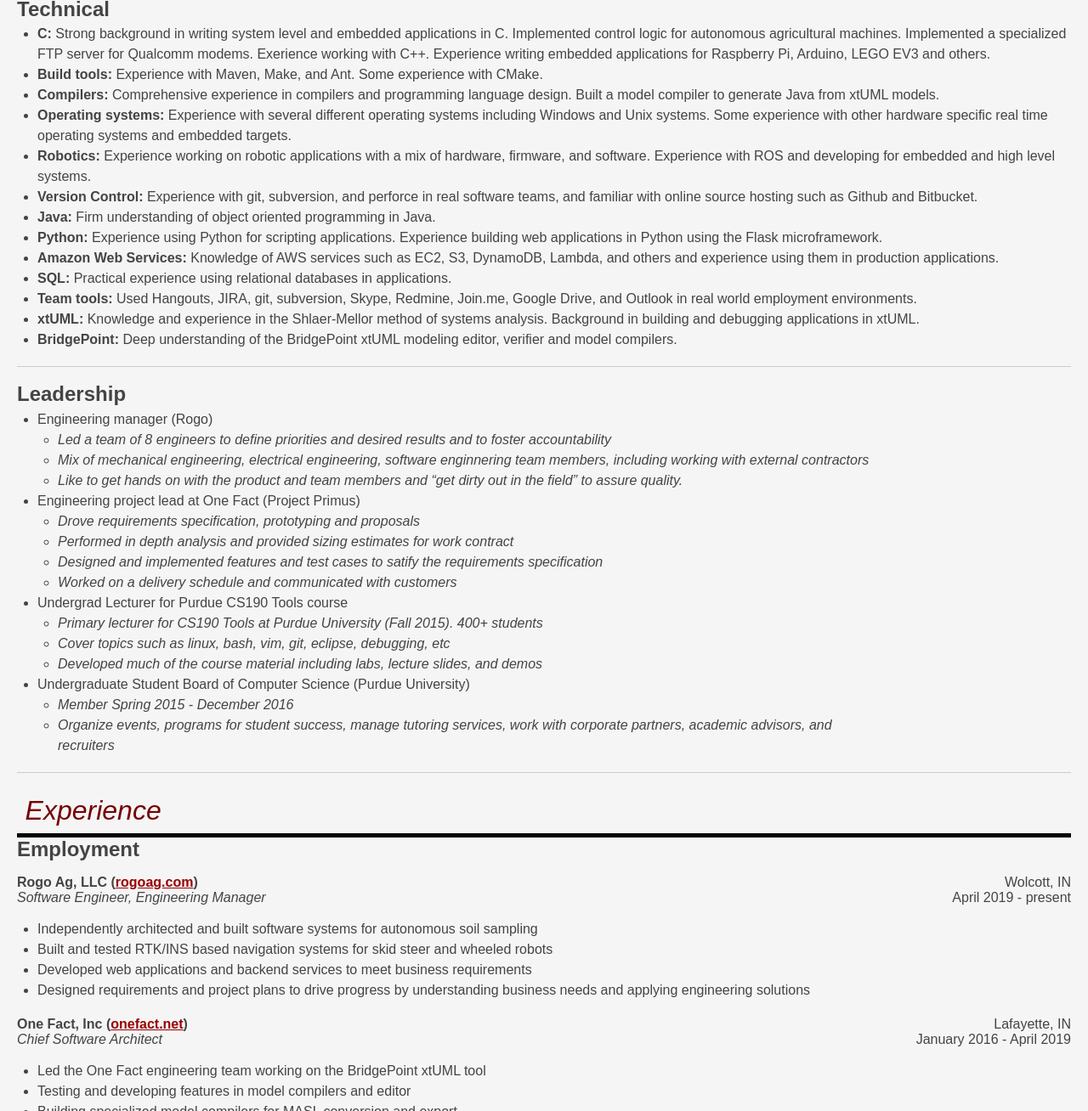
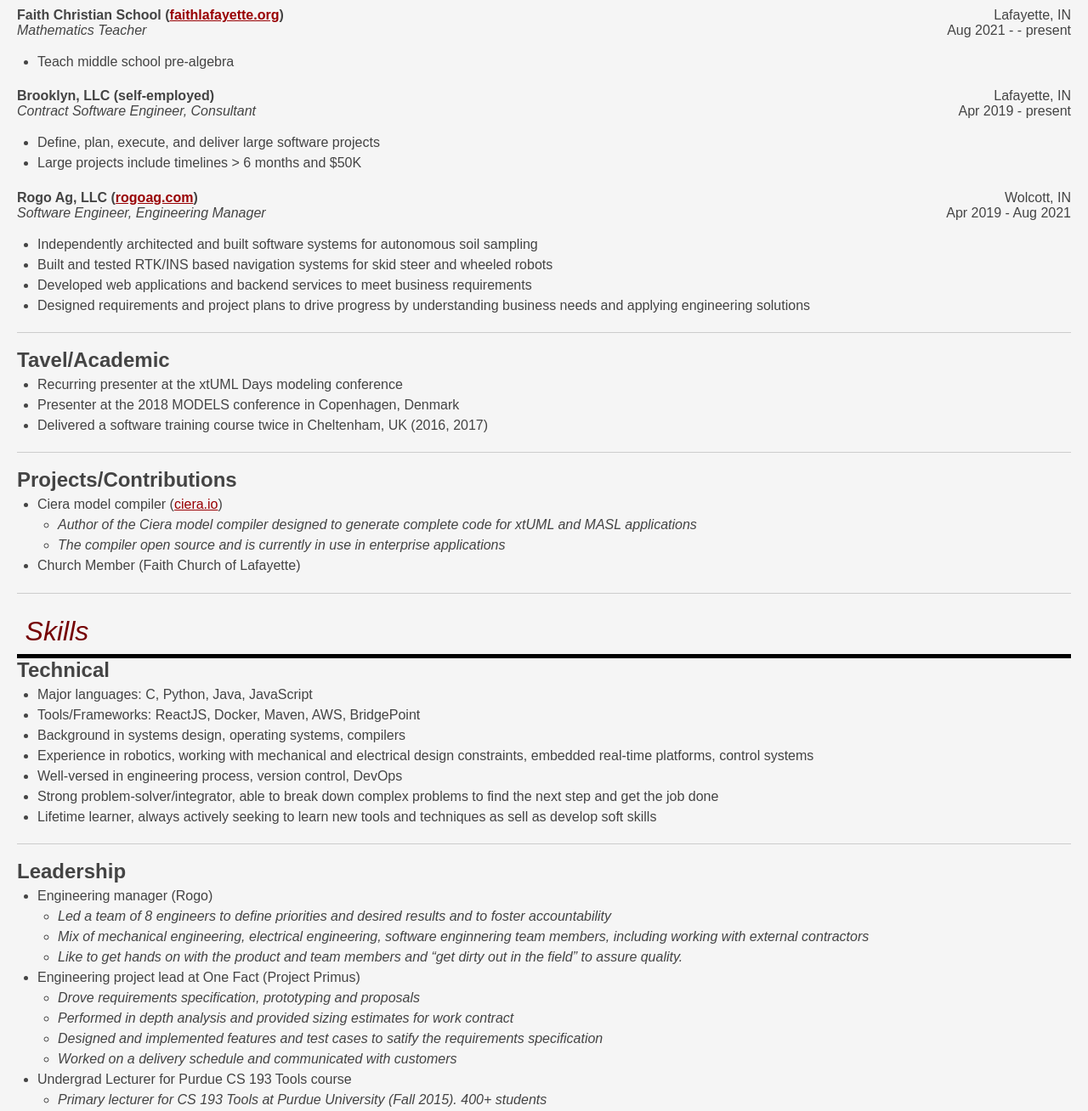
Before and after one commit to leviathan747/resume, a plain HTML site: page docs/index.html in a window 1280 px wide. Shown: the part 439-1747 px from the top of the page at 85% size. Drawn offline with Linux system fonts and the light colour scheme.

Commit message:
AUTO COMMIT: resume generated at Tue Mar 29 15:41:18 EDT 2022

```diff
--- a/docs/index.html
+++ b/docs/index.html
@@ -525,15 +525,87 @@ dl em {
 
 <hr />
 
-<h3>Education</h3>
+<h3>Experience</h3>
 
-<h4>Purdue University</h4>
+<h4>Employment</h4>
 
-<pre><code class="right-align">December 2016
+<pre><code class="right-text-align">Lafayette, IN
+Jan 2016 - Apr 2019
+Mar 2022 - present
 </code></pre>
 
-<p><strong>Bachelor of Science in Computer Science</strong><br />
-<em>focus in Systems and Software Engineering</em></p>
+<p><strong>One Fact, Inc (<a href="http://onefact.net">onefact.net</a>)</strong><br />
+<em>Software Engineer, Software Architect</em></p>
+
+<ul>
+<li>Lead the One Fact engineering team in developing xtUML modeling and code
+generation tools</li>
+<li>Responsible for projects, work with contractors, interact with clients</li>
+<li>Present and represent the company in meetings with clients and conference</li>
+</ul>
+
+<pre><code class="right-text-align">Lafayette, IN
+Aug 2021 - - present
+</code></pre>
+
+<p><strong>Faith Christian School (<a href="https://www.faithlafayette.org/school">faithlafayette.org</a>)</strong><br />
+<em>Mathematics Teacher</em></p>
+
+<ul>
+<li>Teach middle school pre-algebra</li>
+</ul>
+
+<pre><code class="right-text-align">Lafayette, IN
+Apr 2019 - present
+</code></pre>
+
+<p><strong>Brooklyn, LLC (self-employed)</strong><br />
+<em>Contract Software Engineer, Consultant</em></p>
+
+<ul>
+<li>Define, plan, execute, and deliver large software projects</li>
+<li>Large projects include timelines > 6 months and $50K</li>
+</ul>
+
+<pre><code class="right-text-align">Wolcott, IN
+Apr 2019 - Aug 2021
+</code></pre>
+
+<p><strong>Rogo Ag, LLC (<a href="https://rogoag.com">rogoag.com</a>)</strong><br />
+<em>Software Engineer, Engineering Manager</em></p>
+
+<ul>
+<li>Independently architected and built software systems for autonomous soil sampling</li>
+<li>Built and tested RTK/INS based navigation systems for skid steer and wheeled robots</li>
+<li>Developed web applications and backend services to meet business requirements</li>
+<li>Designed requirements and project plans to drive progress by understanding
+business needs and applying engineering solutions</li>
+</ul>
+
+<hr />
+
+<h4>Tavel/Academic</h4>
+
+<ul>
+<li>Recurring presenter at the xtUML Days modeling conference</li>
+<li>Presenter at the 2018 MODELS conference in Copenhagen, Denmark</li>
+<li>Delivered a software training course twice in Cheltenham, UK (2016, 2017)</li>
+</ul>
+
+<hr />
+
+<h4>Projects/Contributions</h4>
+
+<ul>
+<li>Ciera model compiler (<a href="https://ciera.io">ciera.io</a>)
+
+<ul>
+<li>Author of the Ciera model compiler designed to generate complete code for
+xtUML and MASL applications</li>
+<li>The compiler open source and is currently in use in enterprise applications</li>
+</ul></li>
+<li>Church Member (Faith Church of Lafayette)</li>
+</ul>
 
 <hr />
 
@@ -542,35 +614,16 @@ dl em {
 <h4>Technical</h4>
 
 <ul>
-<li><strong>C:</strong> Strong background in writing system level and embedded applications in
-C. Implemented control logic for autonomous agricultural machines.
-Implemented a specialized FTP server for Qualcomm modems. Exerience working
-with C++. Experience writing embedded applications for Raspberry Pi, Arduino,
-LEGO EV3 and others.</li>
-<li><strong>Build tools:</strong> Experience with Maven, Make, and Ant. Some experience with CMake.</li>
-<li><strong>Compilers:</strong> Comprehensive experience in compilers and programming language
-design. Built a model compiler to generate Java from xtUML models.</li>
-<li><strong>Operating systems:</strong> Experience with several different operating systems
-including Windows and Unix systems. Some experience with other hardware
-specific real time operating systems and embedded targets.</li>
-<li><strong>Robotics:</strong> Experience working on robotic applications with a mix of
-hardware, firmware, and software. Experience with ROS and developing for
-embedded and high level systems.</li>
-<li><strong>Version Control:</strong> Experience with git, subversion, and perforce in real
-software teams, and familiar with online source hosting such as Github and
-Bitbucket.</li>
-<li><strong>Java:</strong> Firm understanding of object oriented programming in Java.</li>
-<li><strong>Python:</strong> Experience using Python for scripting applications. Experience
-building web applications in Python using the Flask microframework.</li>
-<li><strong>Amazon Web Services:</strong> Knowledge of AWS services such as EC2, S3, DynamoDB,
-Lambda, and others and experience using them in production applications.</li>
-<li><strong>SQL:</strong> Practical experience using relational databases in applications.</li>
-<li><strong>Team tools:</strong> Used Hangouts, JIRA, git, subversion, Skype, Redmine,
-Join.me, Google Drive, and Outlook in real world employment environments.</li>
-<li><strong>xtUML:</strong> Knowledge and experience in the Shlaer-Mellor method of systems
-analysis. Background in building and debugging applications in xtUML.</li>
-<li><strong>BridgePoint:</strong> Deep understanding of the BridgePoint xtUML modeling editor,
-verifier and model compilers.</li>
+<li>Major languages: C, Python, Java, JavaScript</li>
+<li>Tools/Frameworks: ReactJS, Docker, Maven, AWS, BridgePoint</li>
+<li>Background in systems design, operating systems, compilers</li>
+<li>Experience in robotics, working with mechanical and electrical design
+constraints, embedded real-time platforms, control systems</li>
+<li>Well-versed in engineering process, version control, DevOps</li>
+<li>Strong problem-solver/integrator, able to break down complex problems to find
+the next step and get the job done</li>
+<li>Lifetime learner, always actively seeking to learn new tools and techniques
+as sell as develop soft skills</li>
 </ul>
 
 <hr />
@@ -597,105 +650,33 @@ in the field&#8221; to assure quality.</li>
 specification</li>
 <li>Worked on a delivery schedule and communicated with customers</li>
 </ul></li>
-<li>Undergrad Lecturer for Purdue CS190 Tools course
+<li>Undergrad Lecturer for Purdue CS 193 Tools course
 
 <ul>
-<li>Primary lecturer for CS190 Tools at Purdue University (Fall 2015). 400+ students</li>
+<li>Primary lecturer for CS 193 Tools at Purdue University (Fall 2015). 400+ students</li>
 <li>Cover topics such as linux, bash, vim, git, eclipse, debugging, etc</li>
 <li>Developed much of the course material including labs, lecture slides, and demos</li>
-</ul></li>
-<li>Undergraduate Student Board of Computer Science (Purdue University)
-
-<ul>
-<li>Member Spring 2015 - December 2016</li>
-<li>Organize events, programs for student success, manage tutoring services,
-work with corporate partners, academic advisors, and recruiters</li>
 </ul></li>
 </ul>
 
 <hr />
 
-<h3>Experience</h3>
+<h3>Education</h3>
 
-<h4>Employment</h4>
+<h4>Purdue University</h4>
 
-<pre><code class="right-text-align">Wolcott, IN
-April 2019 - present
+<pre><code class="right-align">Dec 2016
 </code></pre>
 
-<p><strong>Rogo Ag, LLC (<a href="https://rogoag.com">rogoag.com</a>)</strong><br />
-<em>Software Engineer, Engineering Manager</em></p>
+<p><strong>Bachelor of Science in Computer Science</strong><br />
+<em>focus in Systems and Software Engineering</em></p>
 
 <ul>
-<li>Independently architected and built software systems for autonomous soil sampling</li>
-<li>Built and tested RTK/INS based navigation systems for skid steer and wheeled robots</li>
-<li>Developed web applications and backend services to meet business requirements</li>
-<li>Designed requirements and project plans to drive progress by understanding
-business needs and applying engineering solutions</li>
-</ul>
-
-<pre><code class="right-text-align">Lafayette, IN
-January 2016 - April 2019
-</code></pre>
-
-<p><strong>One Fact, Inc (<a href="http://onefact.net">onefact.net</a>)</strong><br />
-<em>Chief Software Architect</em></p>
-
-<ul>
-<li>Led the One Fact engineering team working on the BridgePoint xtUML tool</li>
-<li>Testing and developing features in model compilers and editor</li>
-<li>Building specialized model compilers for MASL conversion and export</li>
-</ul>
-
-<pre><code class="right-text-align">Boulder, CO
-May 2015 - August 2015
-</code></pre>
-
-<p><strong>Qualcomm Technologies, Inc (<a href="http://qualcomm.com">qualcomm.com</a>)</strong><br />
-<em>Interim Engineering Intern</em></p>
-
-<ul>
-<li>Worked for modem data services on the protocols team</li>
-<li>Implemented a specialized FTP server for testing data throughputs on various
-interfaces</li>
-<li>Worked extensively in testing on target builds running Android</li>
-</ul>
-
-<hr />
-
-<h4>Tavel/Academic</h4>
-
-<ul>
-<li>Three time presenter at the xtUML Days modeling conference (2017
-Linköping, Sweden; 2018 Copenhagen, Denmark, 2019 Cheltenham, UK)</li>
-<li>Presented a technology demo at the 2018 MODELS conference in Copenhagen,
-Denmark</li>
-<li>Delivered a software training course twice in Cheltenham, UK (2016, 2017)</li>
-</ul>
-
-<hr />
-
-<h4>Projects</h4>
-
-<ul>
-<li>ciera model compiler
-
-<ul>
-<li>Working on a model compiler to generate Java for xtUML application models</li>
-<li>Used to generate an application deployable to AWS</li>
-<li>Compiler is built with itself</li>
-</ul></li>
-<li>Arduino/RPi GPS Watch example
-
-<ul>
-<li>Ported an xtUML application to run on both Raspberry Pi and Arduino with
-identical hardware</li>
-</ul></li>
-<li>BridgePoint
-
-<ul>
-<li>Core contributor to the BridgePoint project</li>
-</ul></li>
+<li>Undergraduate Student Board (USB) member 2014-2016</li>
+<li>CS 193 lecturer Fall 2015</li>
+<li>Aided in development of CS 101 (Digital Literacy) course Spring 2016</li>
+<li>CS merit scholarship recipient (2015, 2016)</li>
+<li>Exceptional Junior award 2015</li>
 </ul>
 
 <hr />
```
Also changed, not shown: 1 other file.
